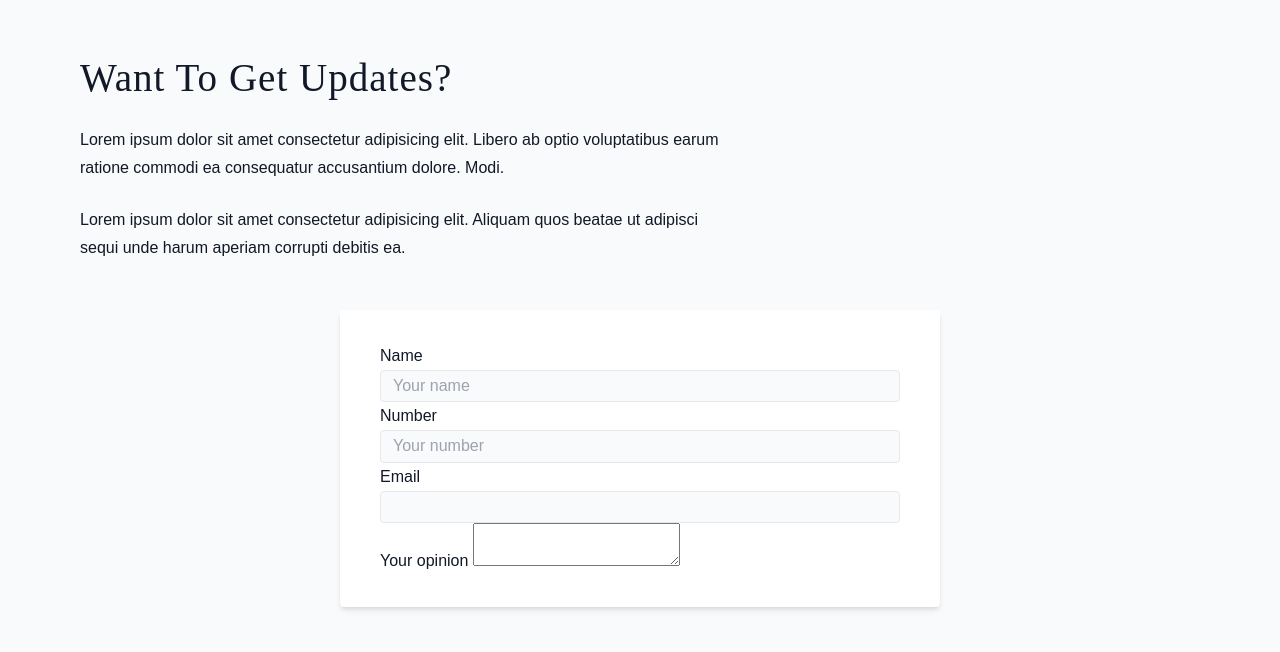
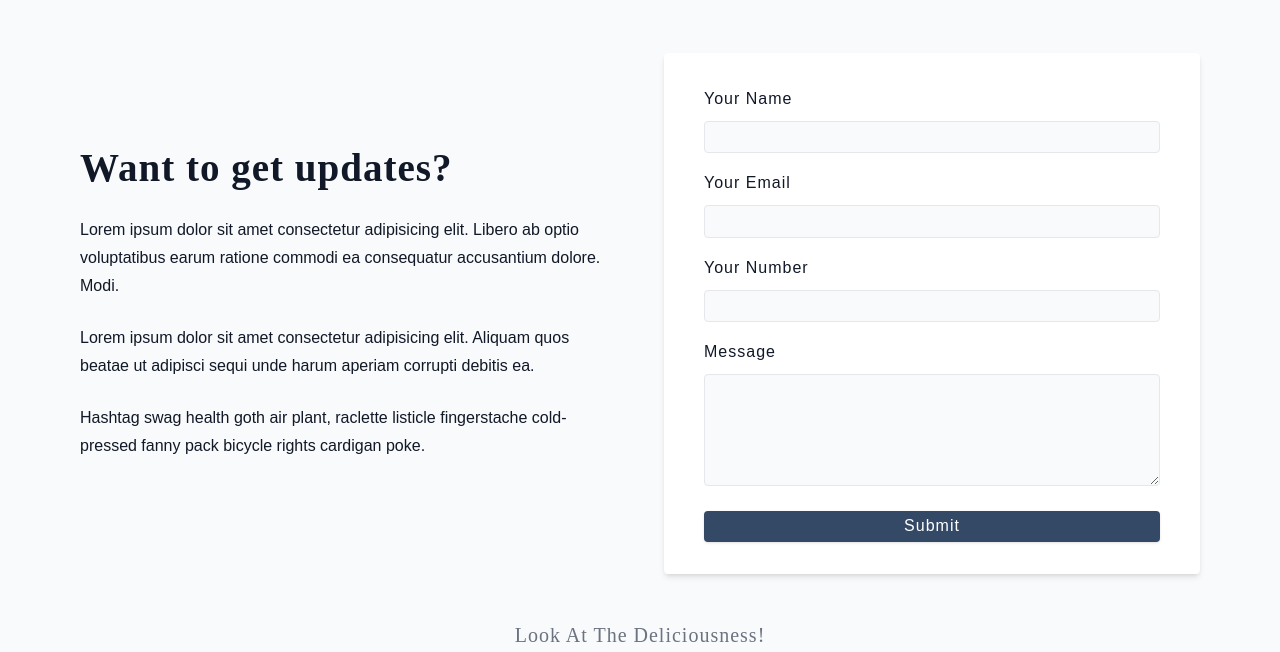
Before and after one commit to Bbenjamill/my-wannabe-starterclone-of-john-smilga-html-css-simply-recipes-main, a plain HTML site: page starter/contact.html in a window 1280 px wide. Shown: the part 91-743 px from the top of the page. Drawn offline with Linux system fonts and the light colour scheme.

Commit message:
Done with contact

```diff
--- a/starter/contact.html
+++ b/starter/contact.html
@@ -46,22 +46,40 @@
     <!-- End of nav bar -->
     <!-- Main PAge -->
     <main class="page">
-      <section class="contact-info">
-        <article>
+      <section class="contact-container">
+        <article class="contact-info">
           <h2>Want to get updates?</h2>
           <p>Lorem ipsum dolor sit amet consectetur adipisicing elit. Libero ab optio voluptatibus earum ratione commodi ea consequatur accusantium dolore. Modi.</p>
           <p>Lorem ipsum dolor sit amet consectetur adipisicing elit. Aliquam quos beatae ut adipisci sequi unde harum aperiam corrupti debitis ea.</p>
+          <p>Hashtag swag health goth air plant, raclette listicle fingerstache cold-pressed fanny pack bicycle rights cardigan poke.</p>
         </article>
-        <form class="form">
-          <label for="name" class="form-info form-name">Name</label>
-          <input type="text" class="form-input form-name" placeholder="Your name">
-          <label for="number" class="form-info form-number">Number</label>
-          <input type="number" class="form-input form-number" placeholder="Your number">
-          <label for="email" class="form-info form-email">Email</label>
-          <input type="email" class="form-input form-email">
-          <label for="text" class="form-info form-text">Your opinion</label>
-          <textarea class="textarea" ></textarea>
-        </form>
+        <article class="contact-form">
+          <form class="form contact-form">
+            <!-- Single form row -->
+            <div class="form-row">
+              <label for="name" class="form-label">Your Name</label>
+            <input type="text" id="name" class="form-input">
+            </div>
+            <!-- End of single form -->
+            <!-- Single form row -->
+            <div class="form-row">
+              <label for="email" class="form-label">Your email</label>
+            <input type="email" id="email" class="form-input">
+            </div>
+            <!-- End of single form -->
+            <!-- Single form row -->
+            <div class="form-row">
+              <label for="Number" class="form-label">Your Number</label>
+            <input type="number" id="Number" class="form-input">
+            </div>
+            <!-- End of single form -->
+            <div class="form-row">
+              <label for="message" class="form-label">message</label>
+              <textarea name="message" id="message" class="form-textarea"></textarea>
+            </div>
+            <button type="submit" class="btn btn-block">submit</button>
+          </form>
+        </article>
       </section>
       <section class="featured-recipes">
         <h5 class="featured-title">Look at the Deliciousness!</h5>
--- a/starter/css/main.css
+++ b/starter/css/main.css
@@ -584,9 +584,29 @@ About page
 
 /*
 ===============
-Navbar
+Contact
 ===============
 */
+.contact-info h2 {
+  text-transform: none;
+  font-weight: bold;
+}
+.contact-form {
+  width: 100%;
+  margin: 0;
+}
+.contact-container {
+  display: grid;
+  gap: 2rem 3rem;
+  padding-bottom: 3rem;
+}
+@media screen and (min-width:992px) {
+  .contact-container {
+    grid-template-columns: 1fr 1fr;
+    align-items: center;
+  }
+
+}
 /*
 ===============
 Navbar
```
